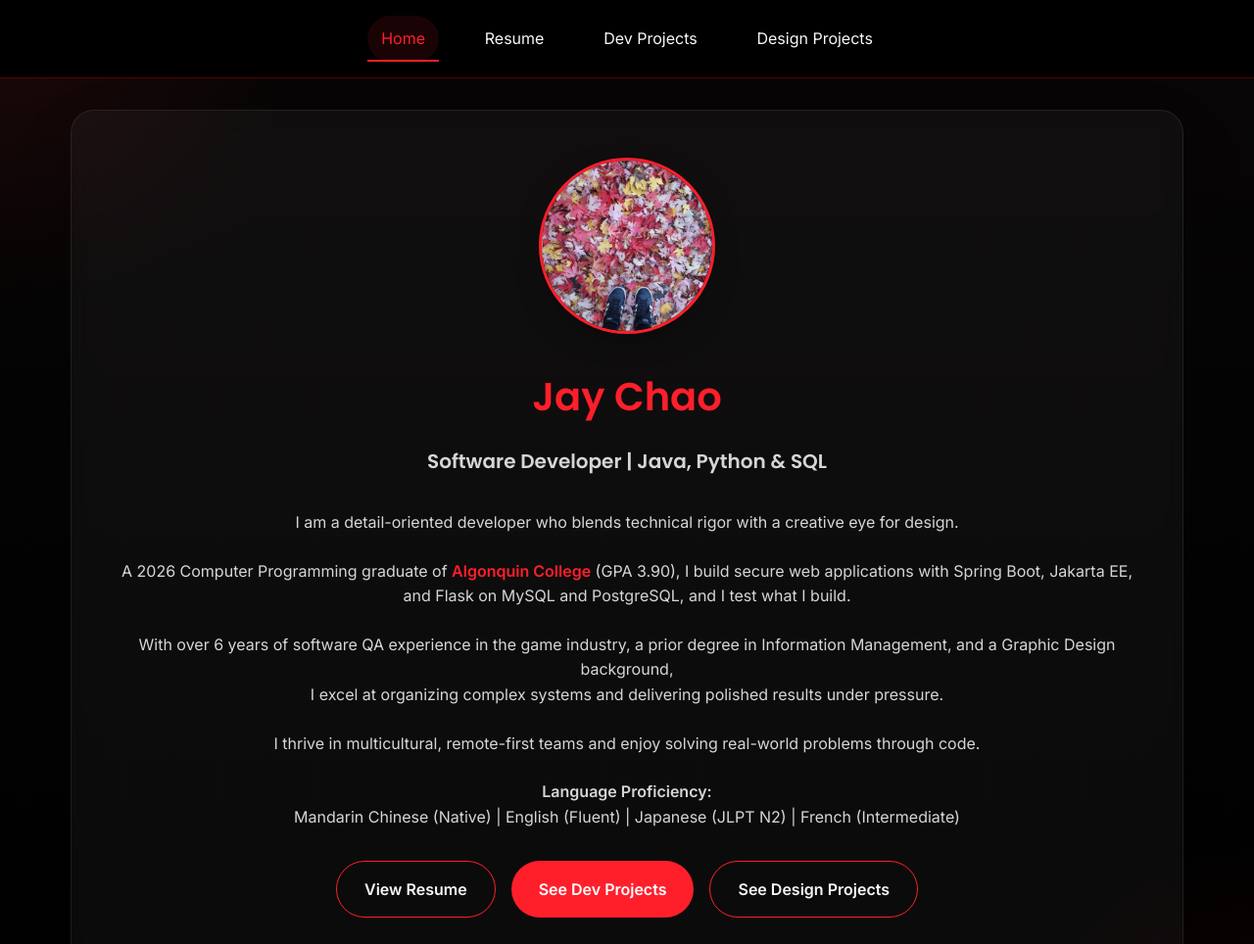
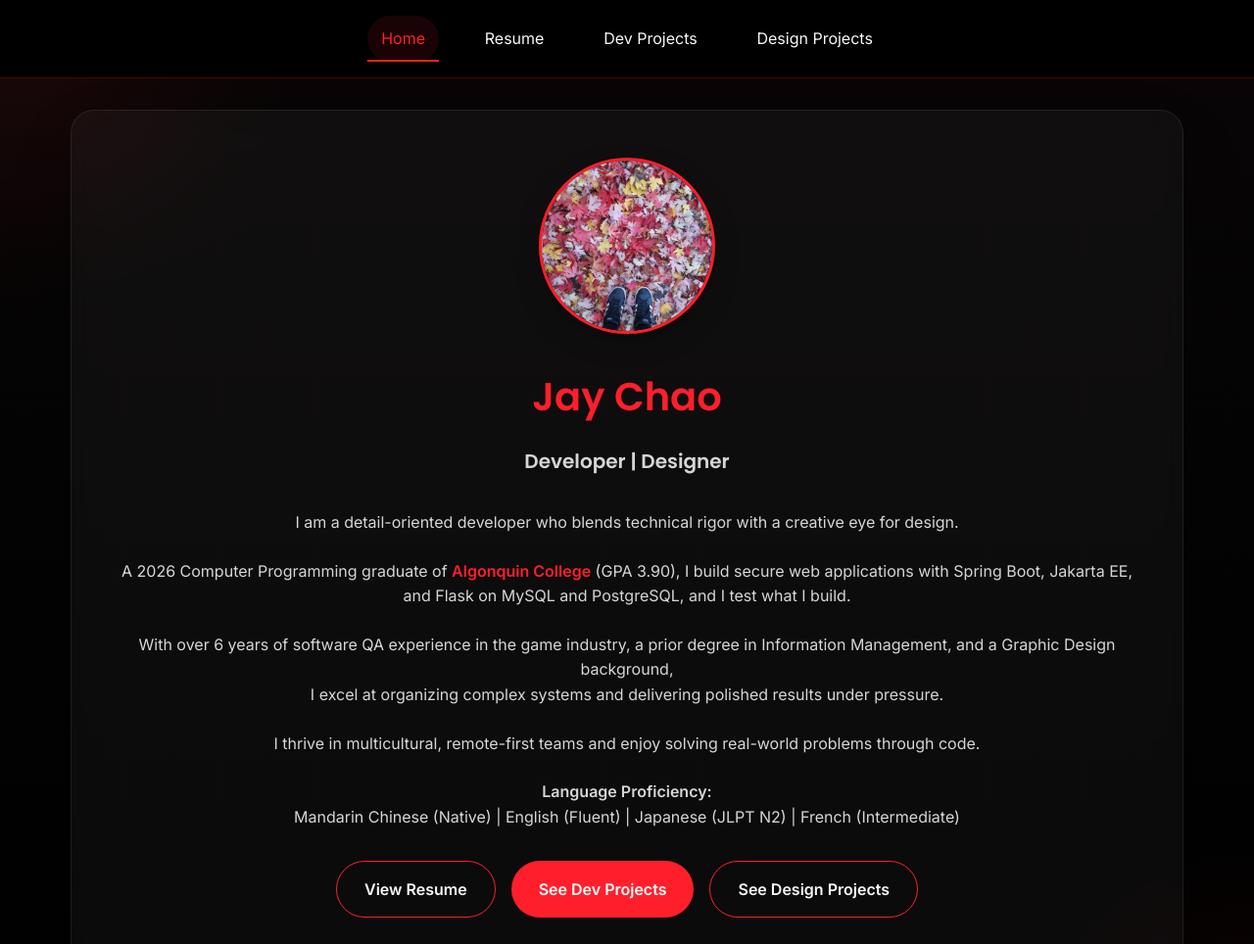
Before and after one commit to crimson95/Portfolio, a plain HTML site: page index.html in a window 1280 px wide. Shown: the top 964 px of the page at 98% size. Drawn offline with Linux system fonts and the light colour scheme.

Commit message:
updated index and resume pages.

```diff
--- a/index.html
+++ b/index.html
@@ -29,7 +29,7 @@
             <div class="hero-copy">
                 <h1 id="about-me">Jay Chao</h1>
 
-                <h2 id="desc">Software Developer | Java, Python & SQL</h2>
+                <h2 id="desc">Developer | Designer</h2>
 
                 <p>I am a detail-oriented developer who blends technical rigor with a creative eye for design.</p>
 
```
Also changed, not shown: resume.html (+0 -1 lines), 1 other file.
